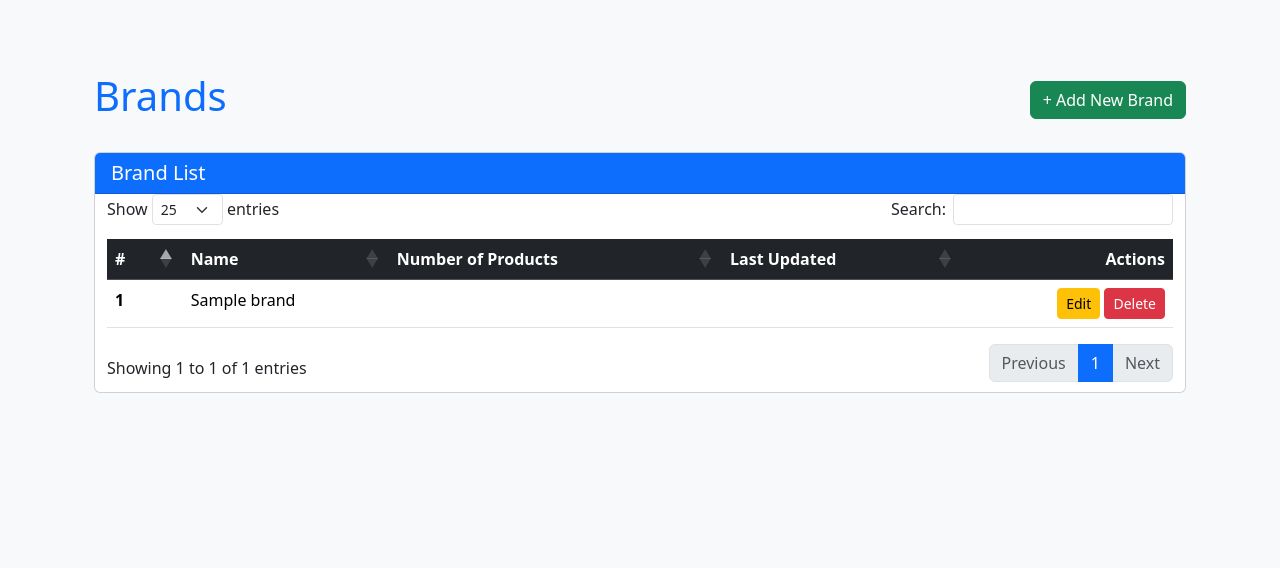
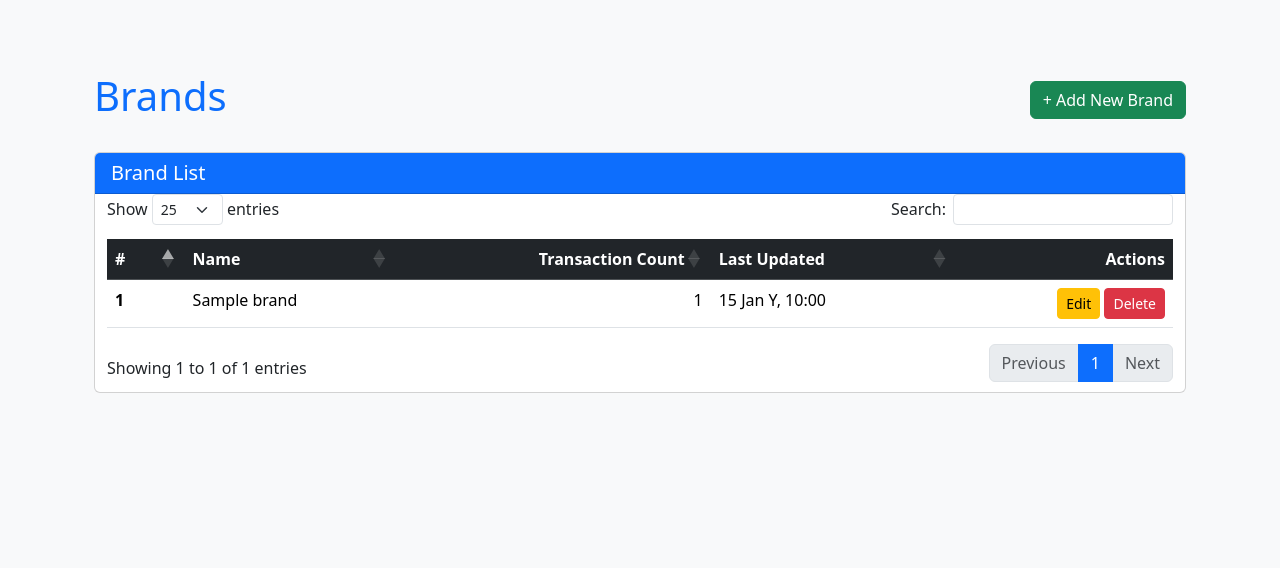
Before and after one commit to ZekeriyaAY/track-finance, a Flask app: page /brand in a window 1280 px wide. Shown: the part 56-624 px from the top of the page. Run offline with Flask 3, Linux system fonts and the light colour scheme; a user stored in the database is signed in; tables that the repository leaves empty hold one stand-in row (values such as "Sample post"); some libraries are stand-ins or nearby versions.

Commit message:
feat: Update Brand templates to show timestamp and count
- Add transaction count display with right alignment
- Add timestamp display with moment.js formatting
- Update table headers for consistency
- Make numeric data right-aligned for better readability

```diff
--- a/app/brand/templates/_brand.html
+++ b/app/brand/templates/_brand.html
@@ -1,14 +1,12 @@
 <tr>
     <th scope="row">{{ brand.id }}</th>
     <td>{{ brand.name }}</td>
-    <td>{{ brand.product_count }}</td>
-    <td>{{ brand.last_updated }}</td>
+    <td class="text-end">{{ brand.transaction_count }}</td>
+    <td>{{ moment(brand.timestamp).format('D MMM Y, HH:mm') }}</td>
     <td class="text-end">
-        {% if not brand.is_deleted %}
-            <a href="{{ url_for('brand.edit_brand', id=brand.id) }}" class="btn btn-warning btn-sm">Edit</a>
-            <form action="{{ url_for('brand.delete_brand', id=brand.id) }}" method="POST" class="d-inline">
-                <button type="submit" class="btn btn-danger btn-sm">Delete</button>
-            </form>
-        {% endif %}
+        <a href="{{ url_for('brand.edit_brand', id=brand.id) }}" class="btn btn-warning btn-sm">Edit</a>
+        <form action="{{ url_for('brand.delete_brand', id=brand.id) }}" method="POST" class="d-inline">
+            <button type="submit" class="btn btn-danger btn-sm">Delete</button>
+        </form>
     </td>
 </tr>
--- a/app/brand/templates/list_brand.html
+++ b/app/brand/templates/list_brand.html
@@ -19,7 +19,7 @@
                     <tr>
                         <th scope="col">#</th>
                         <th scope="col">Name</th>
-                        <th scope="col">Number of Products</th>
+                        <th scope="col" class="text-end">Transaction Count</th>
                         <th scope="col">Last Updated</th>
                         <th scope="col" class="text-end">Actions</th>
                     </tr>
```
